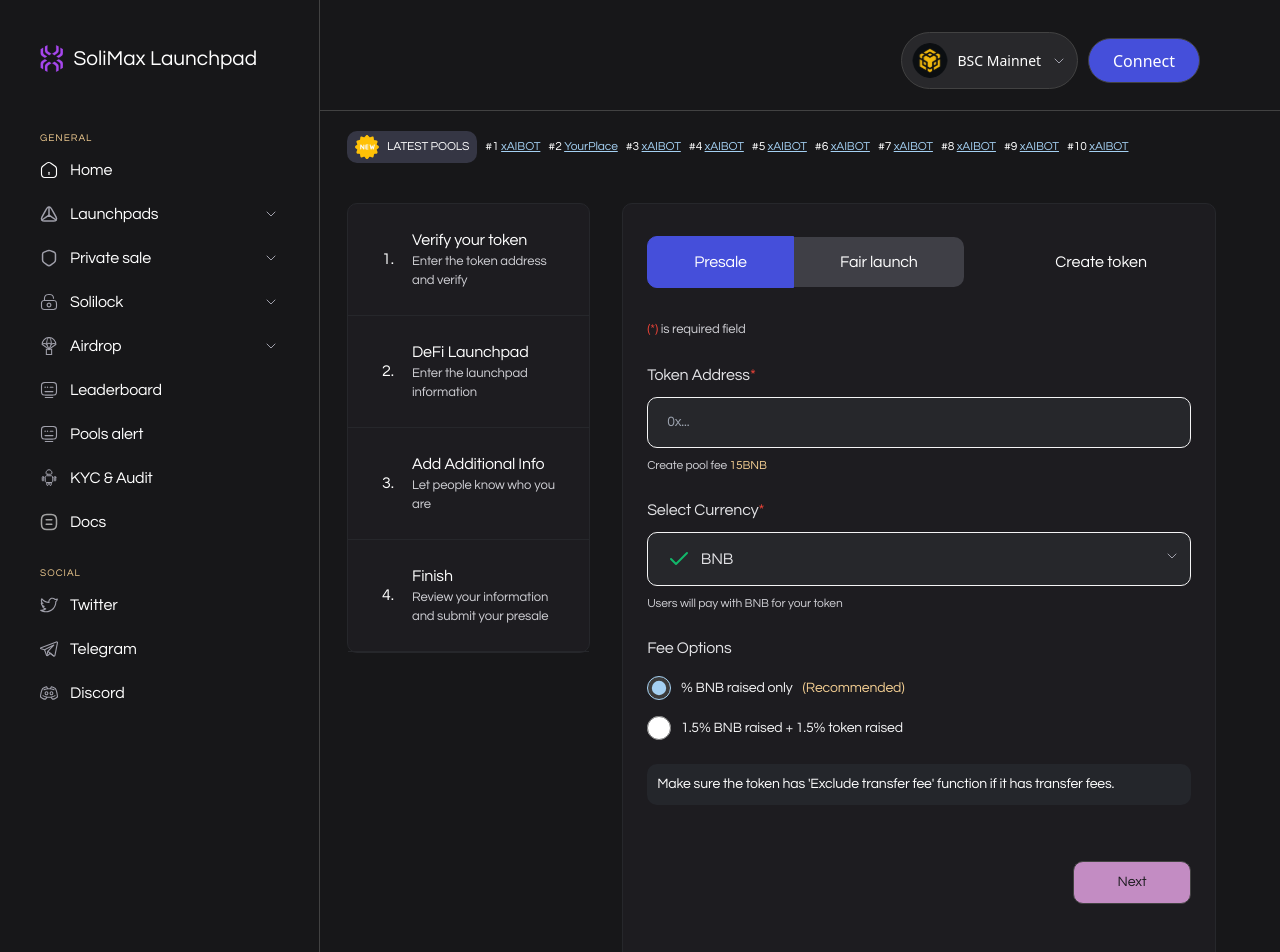
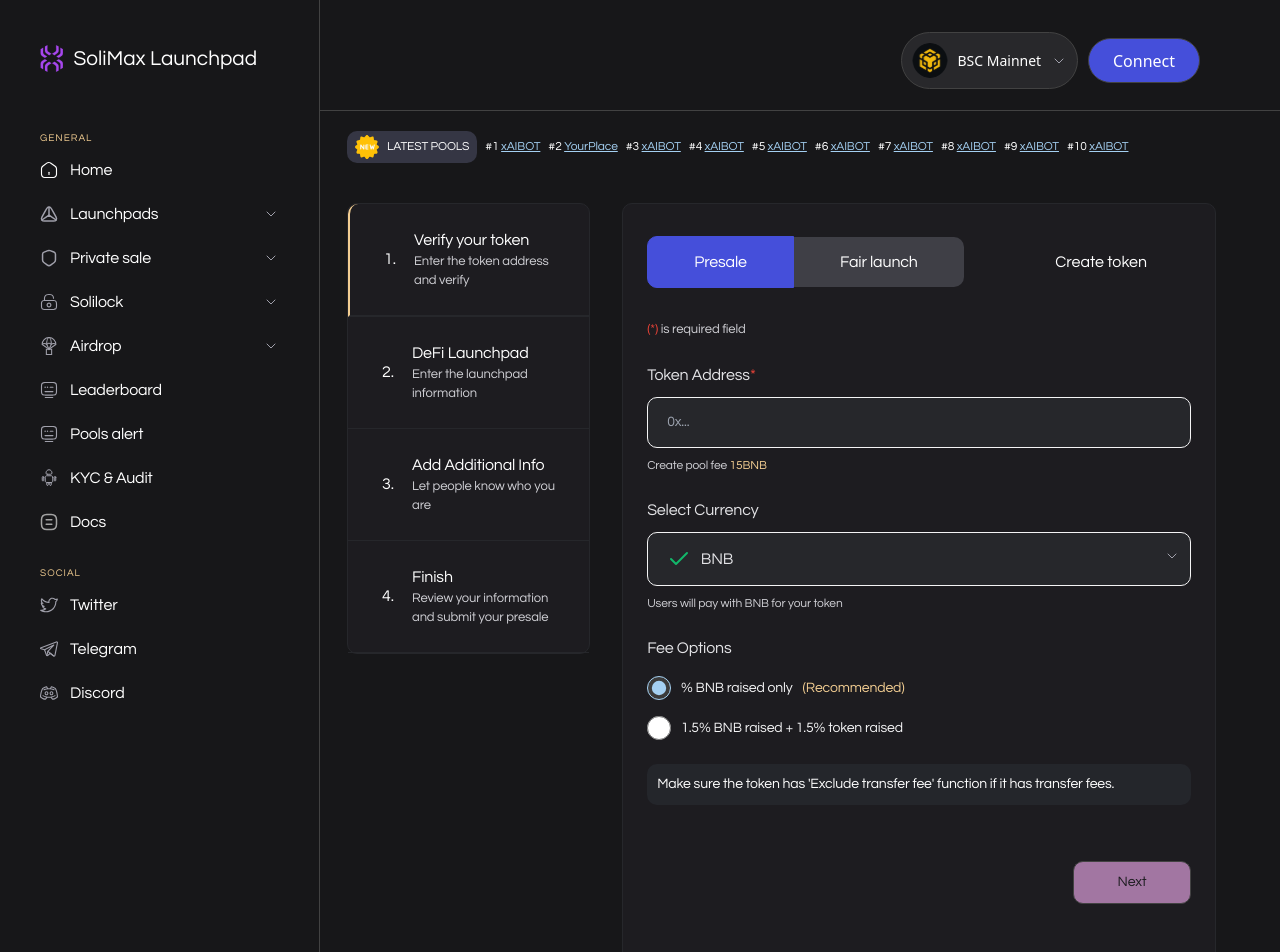
Before and after one commit to Jay035/Solimax-v2, a Next.js app: page /createLaunchpad in a window 1280 px wide. Shown: the top 952 px of the page. Built offline with nearby package versions, Linux system fonts and the light colour scheme.

Commit message:
update o form

```diff
--- a/app/createLaunchpad/page.tsx
+++ b/app/createLaunchpad/page.tsx
@@ -7,6 +7,7 @@ import CustomSelect from "@/components/launchpad/CustomSelect";
 export default function CreateLaunchpad() {
   const [selectedTab, setSelectedTab] = useState("presale");
   const [selectedCurrency, setSelectedCurrency] = useState("BNB");
+  const [tokenAddress, setTokenAddress] = useState("");
   const tabs = [
     {
       id: "presale",
@@ -70,6 +71,8 @@ export default function CreateLaunchpad() {
               className="bg-[#26272B] border border-[#F4F4F5] rounded-[0.625rem] py-[0.875rem] px-[1.1875rem] tracking-[-0.00875rem] text-[0.875rem] text-[#A0A0AB]"
               type="text"
               placeholder="0x..."
+              value={tokenAddress}
+              onChange={(e) => setTokenAddress(e.target.value)}
               required
             />
             {/* create pool fee */}
@@ -78,9 +81,7 @@ export default function CreateLaunchpad() {
             </p>
           </div>
           <div className="text-[#E4E4E7] tracking-[-0.01rem] flex flex-col gap-[0.62rem]">
-            <label htmlFor="currency">
-              Select Currency<span className="text-[#F04438]">*</span>
-            </label>
+            <label htmlFor="currency">Select Currency</label>
             <CustomSelect options={currencyOptions} onSelect={handleSelect} />
             {/* create pool fee */}
             <p className="text-xs tracking-[-0.0075rem] text-[#D1D1D6]">
@@ -122,7 +123,12 @@ export default function CreateLaunchpad() {
             Make sure the token has &apos;Exclude transfer fee&apos; function if
             it has transfer fees.
           </div>
-          <button className="bg-[#C38CC3] w-[7.375rem] ml-auto text-center rounded-[0.625rem] p-[0.625rem] border-[0.5px] border-[#424242] text-[#1D1C20] text-[0.875rem]">Next</button>
+          <button
+            disabled={tokenAddress === ""}
+            className="bg-[#C38CC3] disabled:bg-[#C38CC3]/80 hover:bg-[#C38CC3]/80 w-[7.375rem] ml-auto text-center rounded-[0.625rem] p-[0.625rem] border-[0.5px] border-[#424242] text-[#1D1C20] text-[0.875rem]"
+          >
+            Next
+          </button>
         </form>
       </section>
     </main>
--- a/components/launchpad/CreationSteps.tsx
+++ b/components/launchpad/CreationSteps.tsx
@@ -1,6 +1,9 @@
+import { useState } from "react";
+
 type Props = {};
 
 export default function CreationSteps({}: Props) {
+  const [currentStep, setCurrentStep] = useState(1);
   const steptitles = [
     {
       id: "verify-your-token",
@@ -32,7 +35,14 @@ export default function CreationSteps({}: Props) {
       {steptitles?.map((item) => (
         <div
           key={item?.id}
-          className="flex items-center gap-2 p-6 border-b border-[#26272B]"
+          className={`${
+            currentStep === item.tag
+              ? "border-b-2 border-b-[#F3CE92] lg:border-l-2 lg:border-l-[#F3CE92] lg:border-b-[#26272B]"
+              : ""
+          } ${
+            currentStep === 1 ? "rounded-t-[0.625rem]" : ""
+          } flex items-center gap-2 p-6 border-b border-[#26272B] cursor-pointer`}
+          onClick={() => setCurrentStep(item.tag)}
         >
           <div className="w-8 p-[0.625rem]">{item.tag}.</div>
           <div className="flex flex-col ">
```
